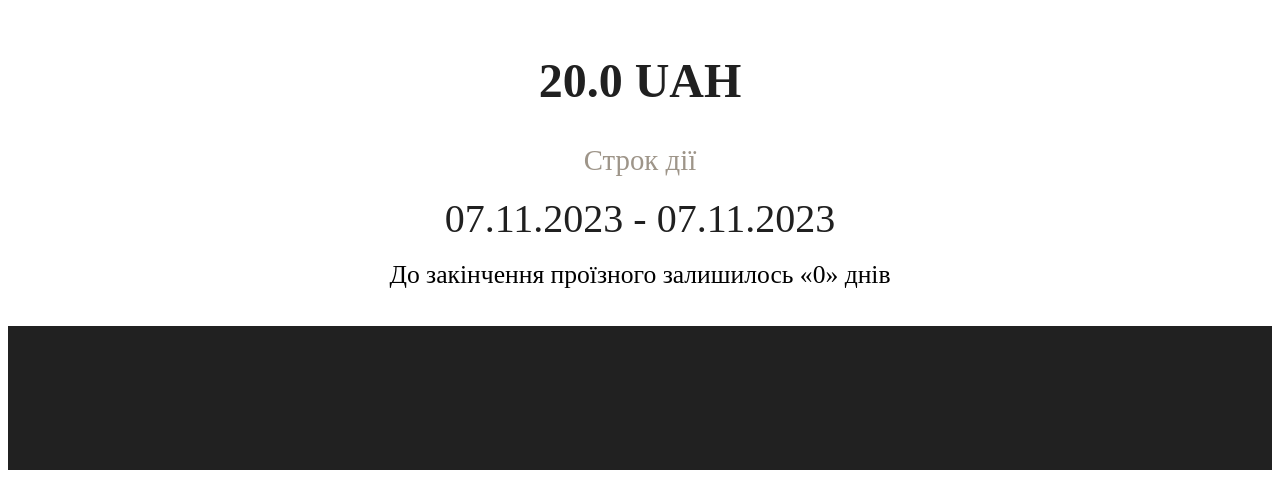
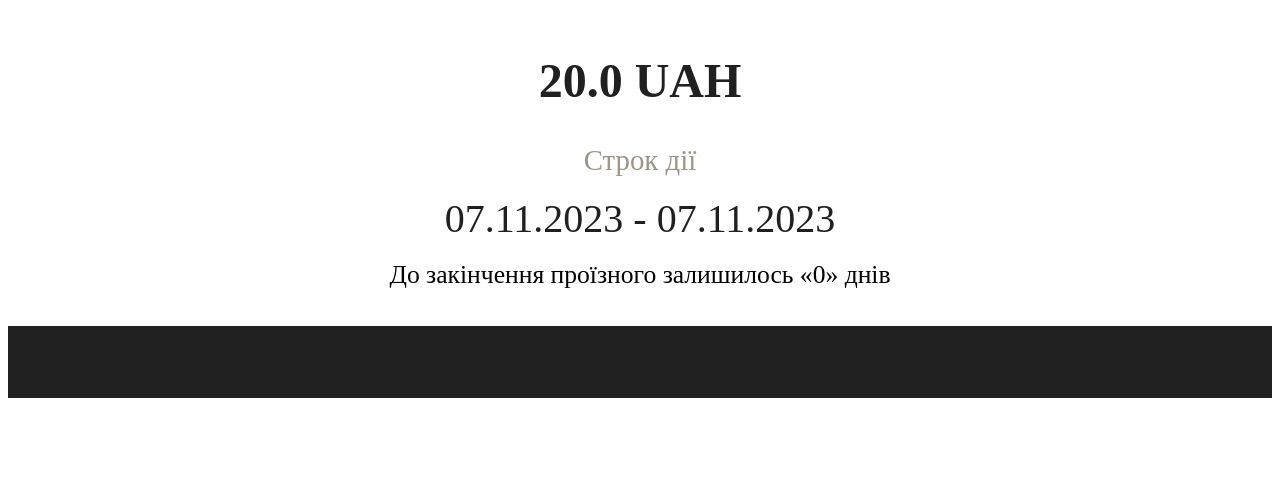
Before and after one commit to Privet24/abonement, a plain HTML site: page index.html in a window 1280 px wide. Shown: the part 1608-2086 px from the top of the page. After the commit the page ends 2014 px from the top, so only its background shows below. Drawn offline with Linux system fonts and the light colour scheme.

Commit message:
index.html

```diff
--- a/index.html
+++ b/index.html
@@ -43,7 +43,7 @@
 <br> -->
  </div>
 <!-- <div style="font-size:600%;color:8dc641;background: black;  font-weight:bold;"><br></div> -->
-<div  class="footer"; style="text-align: left; background: #212121;"><br><br><br><br><br><br><br><br>
+<div  class="footer"; style="text-align: left; background: #212121;"><br><br><br><br>
 </div>
 
 
```
